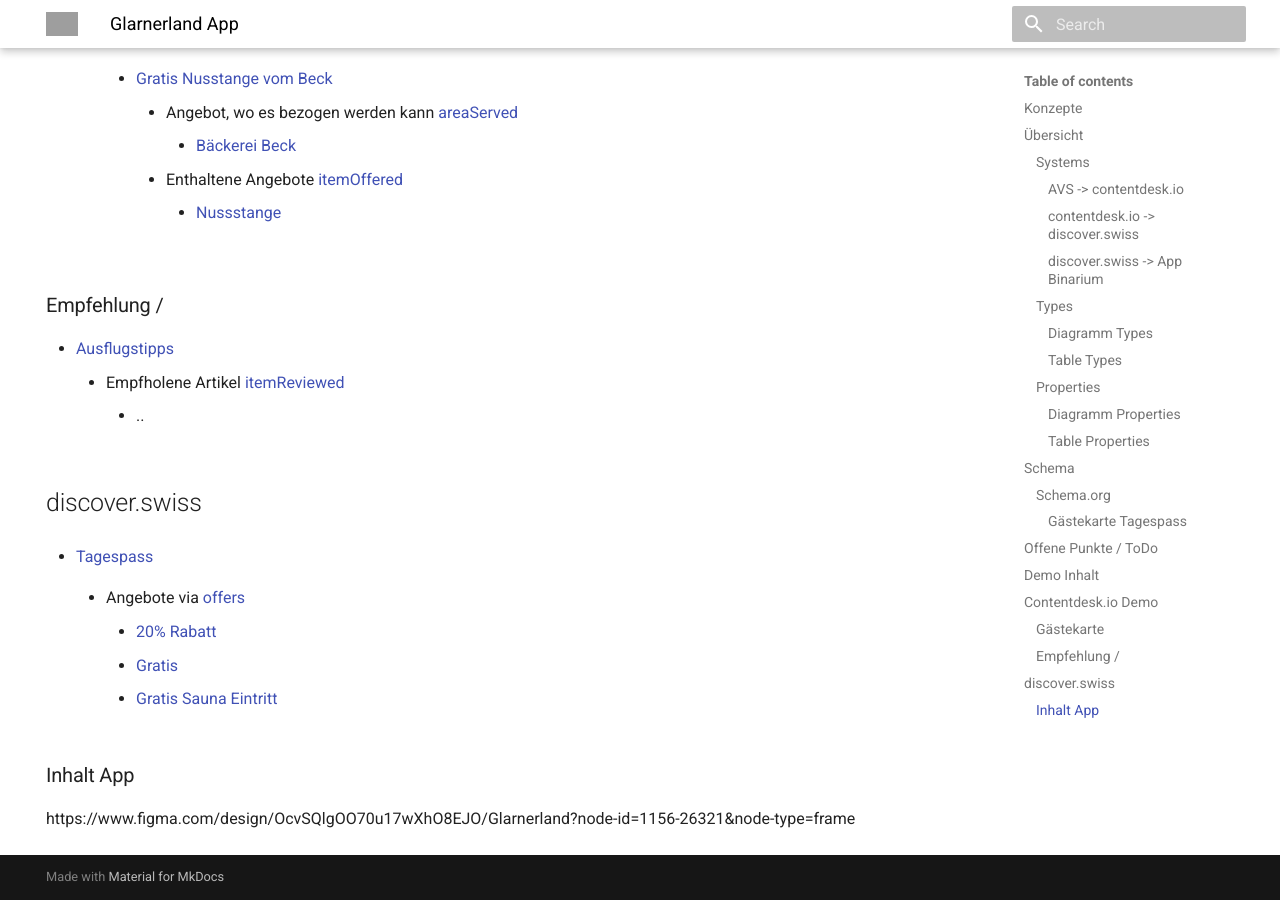
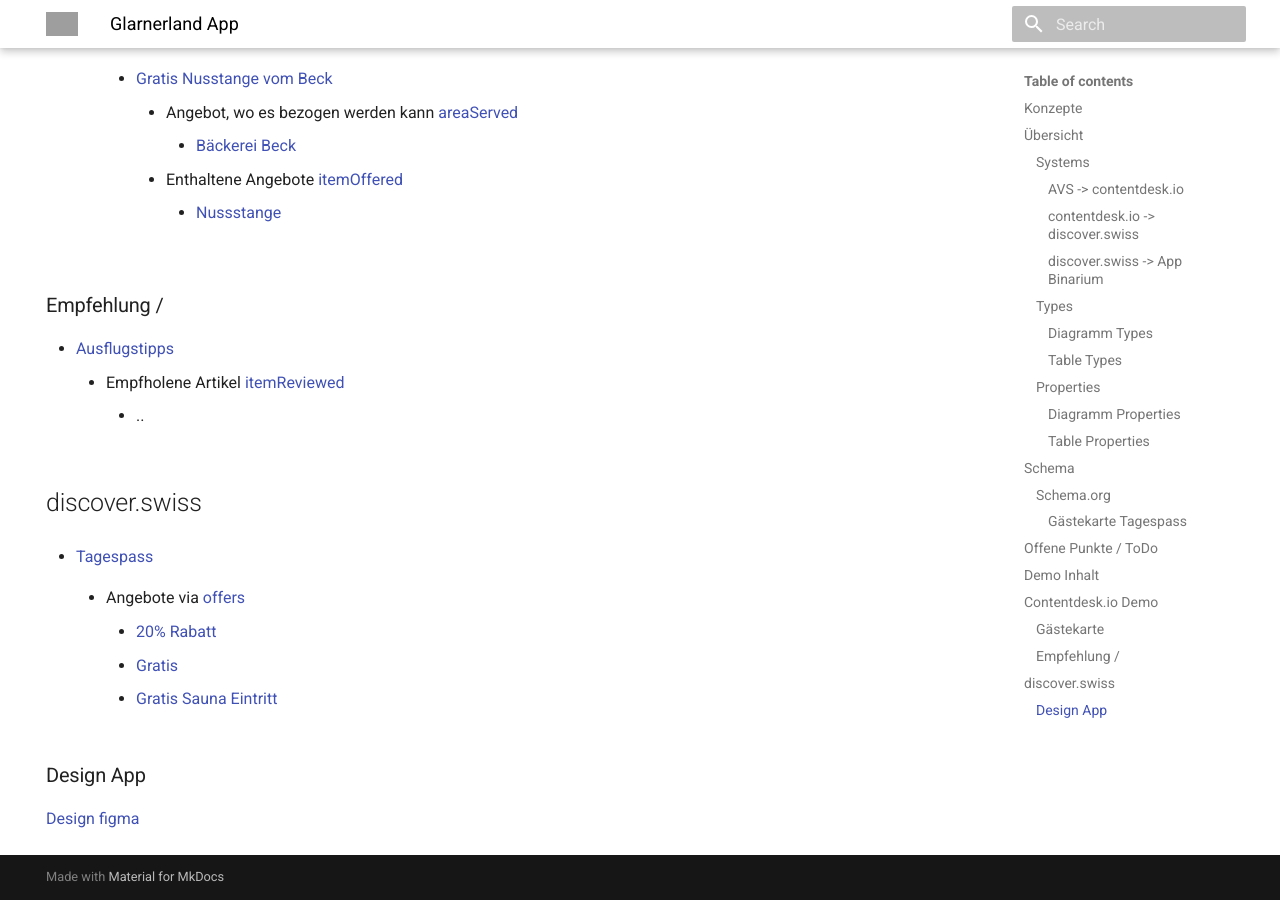
Before and after one commit to tsolenthaler/docs.contentdesk.io, an MkDocs documentation site: the page built from docs/projects/glarnerlandApp.md, in a window 1280 px wide and 900 px high, scrolled down 5191 px. Built offline with MkDocs 1.6.1 and Material for MkDocs 9.7.7, drawn with Linux system fonts in a browser that asks for light colours; grey boxes are pictures that could not be loaded.

Commit message:
Refactor glarnerlandApp.md: Update section heading from "Inhalt App" to "Design App"

```diff
--- a/docs/projects/glarnerlandApp.md
+++ b/docs/projects/glarnerlandApp.md
@@ -342,6 +342,6 @@
         * [Gratis Sauna Eintritt](https://partner-test.discover.swiss/infocenter/details/Product/ctd_1e370b67-57ed-4f55-99f5-f7f962aa176c?tab=0)
 
 
-### Inhalt App
+### Design App
 
-https://www.figma.com/design/OcvSQlgOO70u17wXhO8EJO/Glarnerland?node-id=1156-26321&node-type=frame
+[Design figma](https://www.figma.com/design/OcvSQlgOO70u17wXhO8EJO/Glarnerland?node-id=1156-26321&node-type=frame)
```
